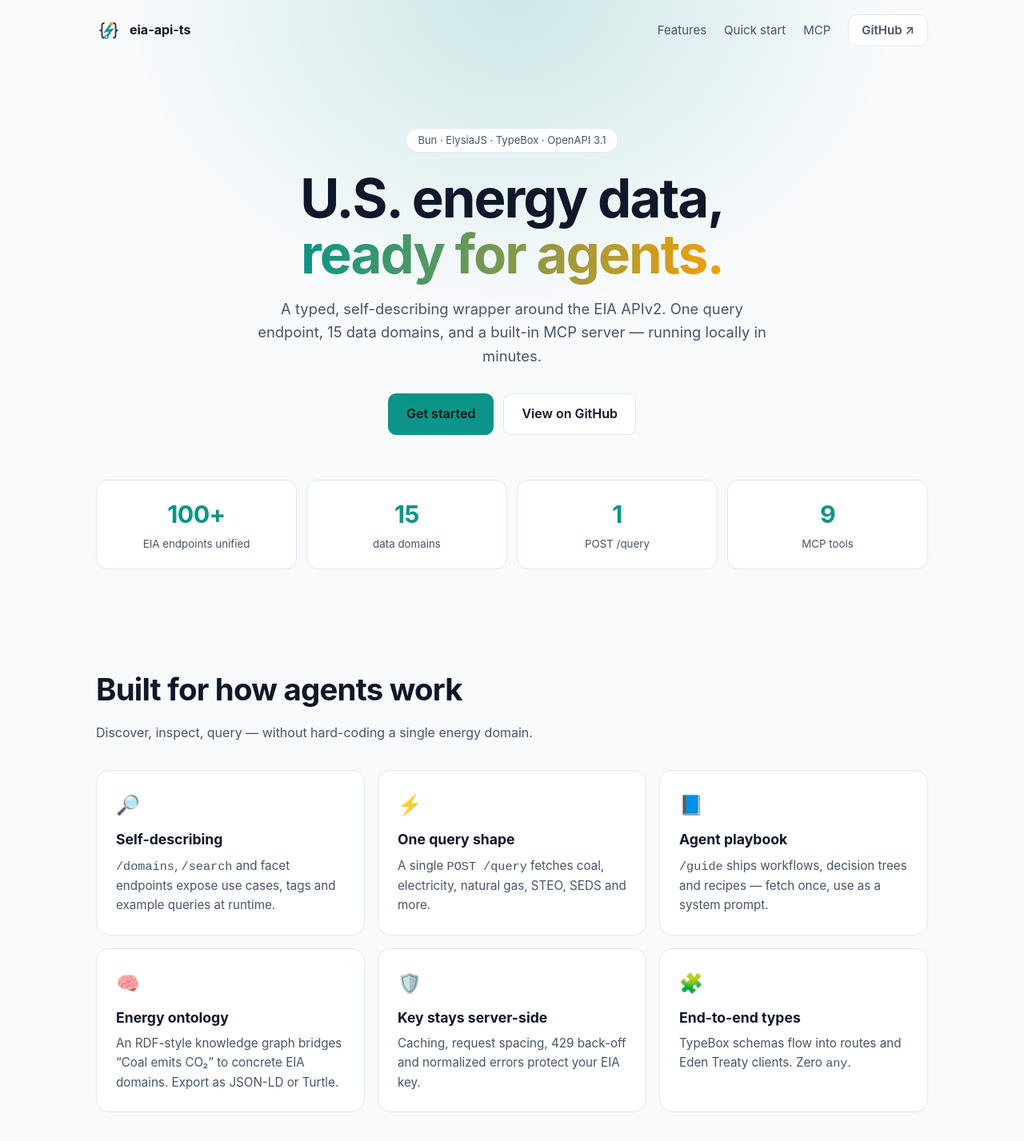
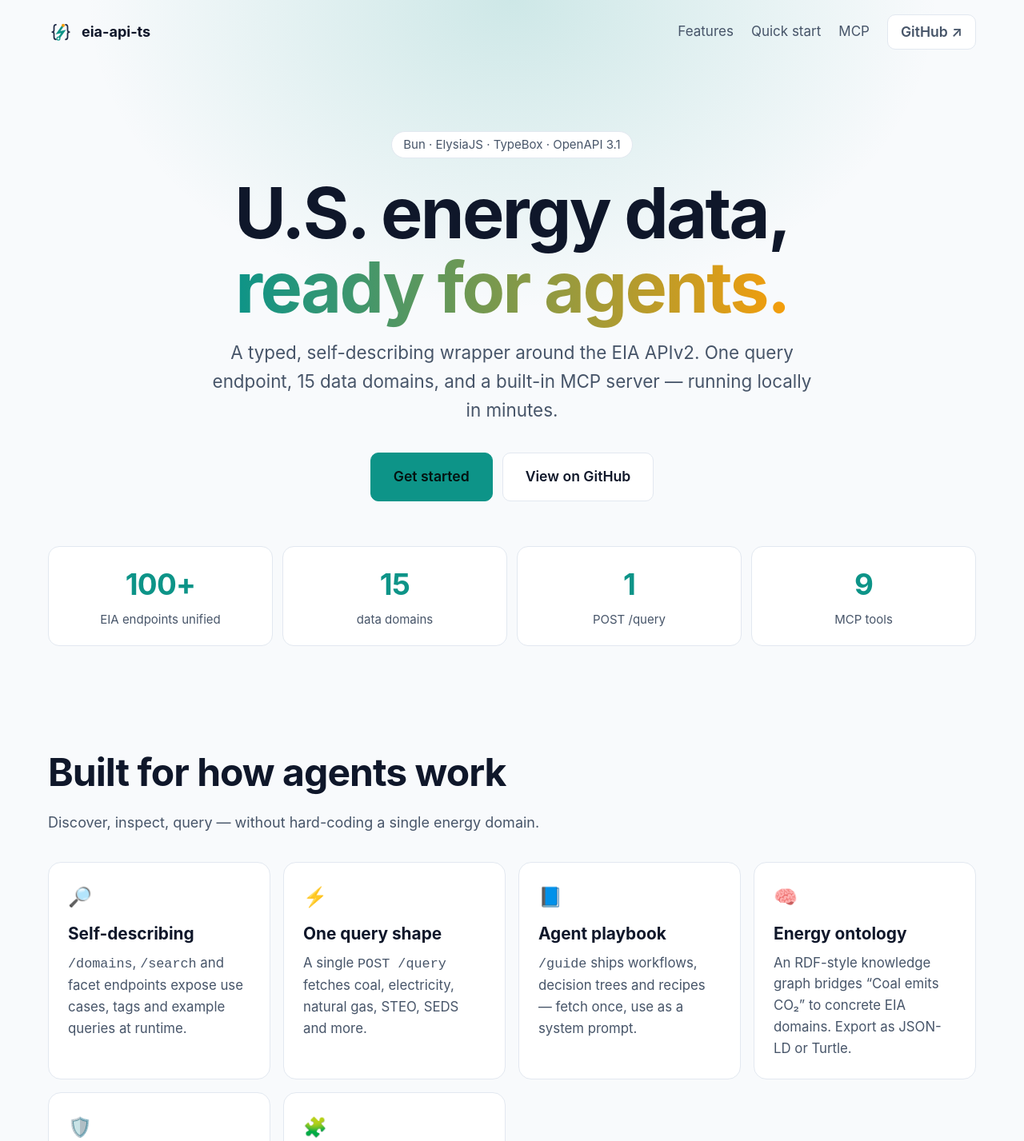
Before and after one commit to maxoliverbr/eia-api-ts, a website: page landing/index.html in a window 1280 px wide. Shown: the top 1427 px of the page at 80% size. Drawn offline with Linux system fonts and the light colour scheme.

Commit message:
style(landing): increase font sizes

```diff
--- a/landing/index.html
+++ b/landing/index.html
@@ -10,44 +10,44 @@
 :root{--bg:#f8fafc;--fg:#0f172a;--mut:#475569;--card:#fff;--line:#e2e8f0;--teal:#0d9488;--amber:#f59e0b;--code:#0b1220;--glow:rgba(13,148,136,.18)}
 @media(prefers-color-scheme:dark){:root{--bg:#070b14;--fg:#e8eef9;--mut:#94a3b8;--card:#0e1524;--line:#1e293b;--teal:#2dd4bf;--glow:rgba(45,212,191,.16)}}
 *{box-sizing:border-box}html{scroll-behavior:smooth}
-body{margin:0;background:var(--bg);color:var(--fg);font:16px/1.6 Inter,system-ui,-apple-system,Segoe UI,sans-serif;-webkit-font-smoothing:antialiased}
+body{margin:0;background:var(--bg);color:var(--fg);font:18px/1.6 Inter,system-ui,-apple-system,Segoe UI,sans-serif;-webkit-font-smoothing:antialiased}
 a{color:inherit;text-decoration:none}
-.wrap{max-width:1080px;margin:0 auto;padding:0 20px}
+.wrap{max-width:1200px;margin:0 auto;padding:0 20px}
 nav{display:flex;align-items:center;justify-content:space-between;padding:18px 0}
 nav .brand{display:flex;align-items:center;gap:10px;font-weight:700}
 nav img{width:32px;height:32px}
-nav .links{display:flex;gap:22px;align-items:center;color:var(--mut);font-size:15px}
+nav .links{display:flex;gap:22px;align-items:center;color:var(--mut);font-size:17px}
 nav .links a:hover{color:var(--fg)}
 .hero{position:relative;text-align:center;padding:84px 0 64px}
 .hero:before{content:"";position:absolute;inset:-80px 0 auto;height:420px;background:radial-gradient(ellipse at 50% 0,var(--glow),transparent 65%);z-index:-1}
-.pill{display:inline-block;padding:4px 14px;border:1px solid var(--line);border-radius:99px;font-size:13px;color:var(--mut);background:var(--card)}
-h1{font-size:clamp(2.4rem,6vw,4.2rem);line-height:1.05;letter-spacing:-.03em;margin:22px 0 18px}
+.pill{display:inline-block;padding:4px 14px;border:1px solid var(--line);border-radius:99px;font-size:15px;color:var(--mut);background:var(--card)}
+h1{font-size:clamp(2.8rem,7vw,5.5rem);line-height:1.05;letter-spacing:-.03em;margin:22px 0 18px}
 h1 span{background:linear-gradient(90deg,var(--teal),var(--amber));-webkit-background-clip:text;background-clip:text;color:transparent}
-.lead{max-width:640px;margin:0 auto 32px;color:var(--mut);font-size:1.15rem}
+.lead{max-width:760px;margin:0 auto 36px;color:var(--mut);font-size:1.4rem}
 .cta{display:flex;gap:12px;justify-content:center;flex-wrap:wrap}
-.btn{padding:12px 22px;border-radius:10px;font-weight:600;border:1px solid var(--line);background:var(--card);transition:transform .15s,border-color .15s}
+.btn{padding:15px 28px;font-size:1.1rem;border-radius:10px;font-weight:600;border:1px solid var(--line);background:var(--card);transition:transform .15s,border-color .15s}
 .btn:hover{transform:translateY(-2px);border-color:var(--teal)}
 .btn.p{background:var(--teal);border-color:var(--teal);color:#041311}
 .stats{display:grid;grid-template-columns:repeat(4,1fr);gap:12px;margin:56px 0 0}
 .stats div{padding:18px;border:1px solid var(--line);border-radius:14px;background:var(--card)}
-.stats b{display:block;font-size:1.9rem;letter-spacing:-.02em;color:var(--teal)}
+.stats b{display:block;font-size:2.3rem;letter-spacing:-.02em;color:var(--teal)}
 .stats small{color:var(--mut)}
 section{padding:56px 0}
-h2{font-size:clamp(1.7rem,3.5vw,2.4rem);letter-spacing:-.02em;margin:0 0 10px}
+h2{font-size:clamp(2rem,4vw,3rem);letter-spacing:-.02em;margin:0 0 10px}
 .sub{color:var(--mut);margin:0 0 34px;max-width:620px}
 .grid{display:grid;grid-template-columns:repeat(auto-fit,minmax(260px,1fr));gap:16px}
 .card{padding:24px;border:1px solid var(--line);border-radius:16px;background:var(--card);transition:transform .2s,border-color .2s}
 .card:hover{transform:translateY(-3px);border-color:var(--teal)}
 .card i{font-style:normal;font-size:1.5rem}
-.card h3{margin:10px 0 6px;font-size:1.1rem}
-.card p{margin:0;color:var(--mut);font-size:.95rem}
-pre{margin:0;padding:22px;background:var(--code);color:#cbd5e1;border-radius:16px;overflow:auto;font:14px/1.7 ui-monospace,SFMono-Regular,Menlo,monospace;border:1px solid var(--line)}
+.card h3{margin:10px 0 6px;font-size:1.3rem}
+.card p{margin:0;color:var(--mut);font-size:1.05rem}
+pre{margin:0;padding:22px;background:var(--code);color:#cbd5e1;border-radius:16px;overflow:auto;font:16px/1.7 ui-monospace,SFMono-Regular,Menlo,monospace;border:1px solid var(--line)}
 pre .c{color:#64748b}pre .k{color:#2dd4bf}pre .s{color:#fbbf24}
 .two{display:grid;grid-template-columns:1fr 1fr;gap:16px}
-.lbl{font-size:12px;letter-spacing:.08em;text-transform:uppercase;color:var(--mut);margin:0 0 8px}
+.lbl{font-size:14px;letter-spacing:.08em;text-transform:uppercase;color:var(--mut);margin:0 0 8px}
 .chips{display:flex;flex-wrap:wrap;gap:8px}
-.chips span{padding:6px 14px;border:1px solid var(--line);border-radius:99px;background:var(--card);font-size:14px;color:var(--mut)}
-footer{border-top:1px solid var(--line);padding:28px 0;color:var(--mut);font-size:14px;display:flex;justify-content:space-between;flex-wrap:wrap;gap:12px}
+.chips span{padding:6px 14px;border:1px solid var(--line);border-radius:99px;background:var(--card);font-size:16px;color:var(--mut)}
+footer{border-top:1px solid var(--line);padding:28px 0;color:var(--mut);font-size:16px;display:flex;justify-content:space-between;flex-wrap:wrap;gap:12px}
 @media(max-width:760px){.stats{grid-template-columns:1fr 1fr}.two{grid-template-columns:1fr}nav .links a:not(.gh){display:none}}
 </style>
 </head>
```
